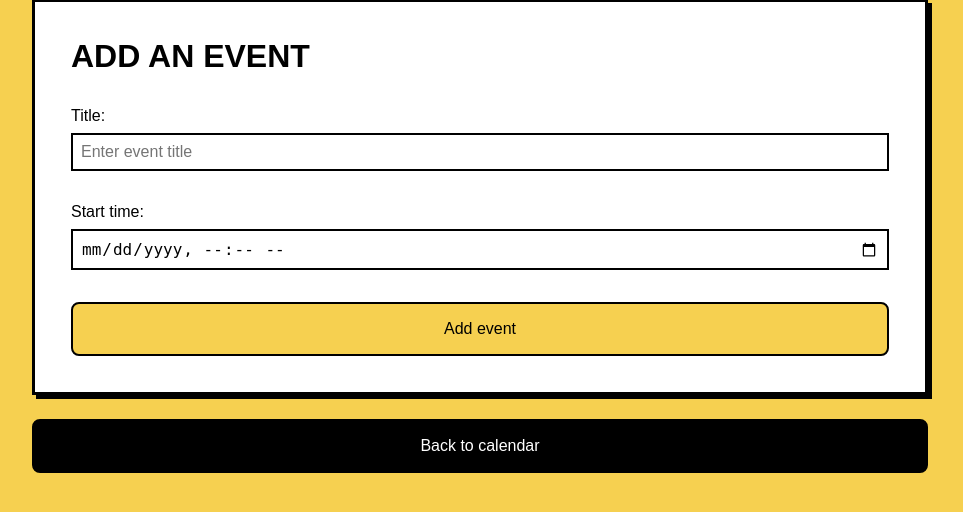
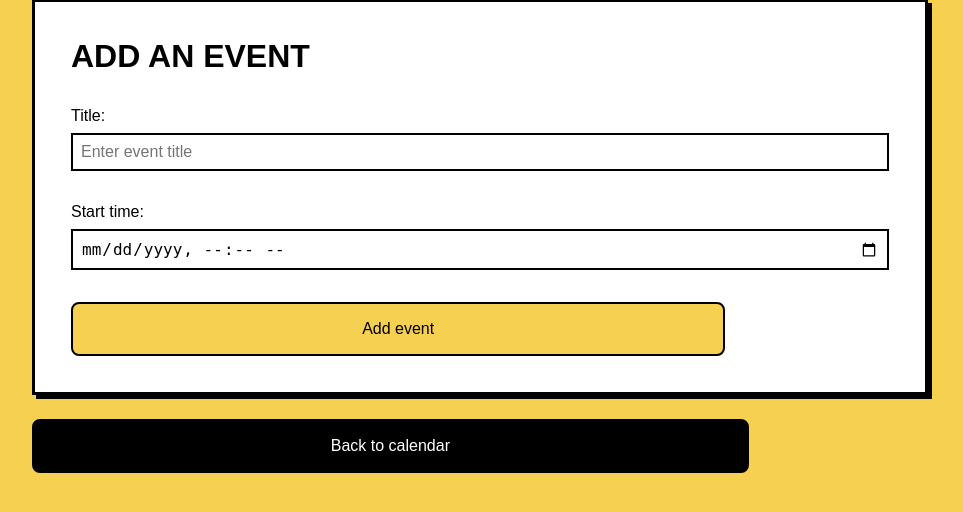
Before and after one commit to CatherineP37/Django-events-calendar, a Django app: page /event/new/ in a window 1280 px wide. Shown: the part 51-563 px from the top of the page, without its empty margins (160-1123 px from the left). Run offline with Django 5.2, Linux system fonts and the light colour scheme.

Commit message:
Edit width of buttons for larger screens

```diff
--- a/events_calendar/static/style.css
+++ b/events_calendar/static/style.css
@@ -262,7 +262,7 @@ main {
     background-color: #3B3B3B;
 }
 
-/* Link to page for editing event */
+/* Edit button, delete button and cancel button */
 
 .edit-button {
     display: inline-block;
@@ -283,8 +283,6 @@ main {
 .edit-button:hover {
     background-color: #FFEBA6;
 }
-
-/* Link to page for deleting an event */
 
 .delete-button {
     display: inline-block;
@@ -340,6 +338,10 @@ main {
         width: 95%;
     }
 
+    .event-button {
+        width: 80%;
+    }
+
     /* Calendar */
 
     table {
@@ -350,6 +352,24 @@ main {
 
     main {
         width: 90%;
+    }
+
+    /* Event form */
+
+    .event-form button {
+        width: 80%;
+    }
+
+    /* Link to calendar page */
+
+    .calendar-button {
+        width: 80%;
+    }
+
+    /* Edit button, delete button and cancel button */
+
+    .edit-button, .delete-button, .cancel-button {
+        width: 80%;
     }
 
 
```
